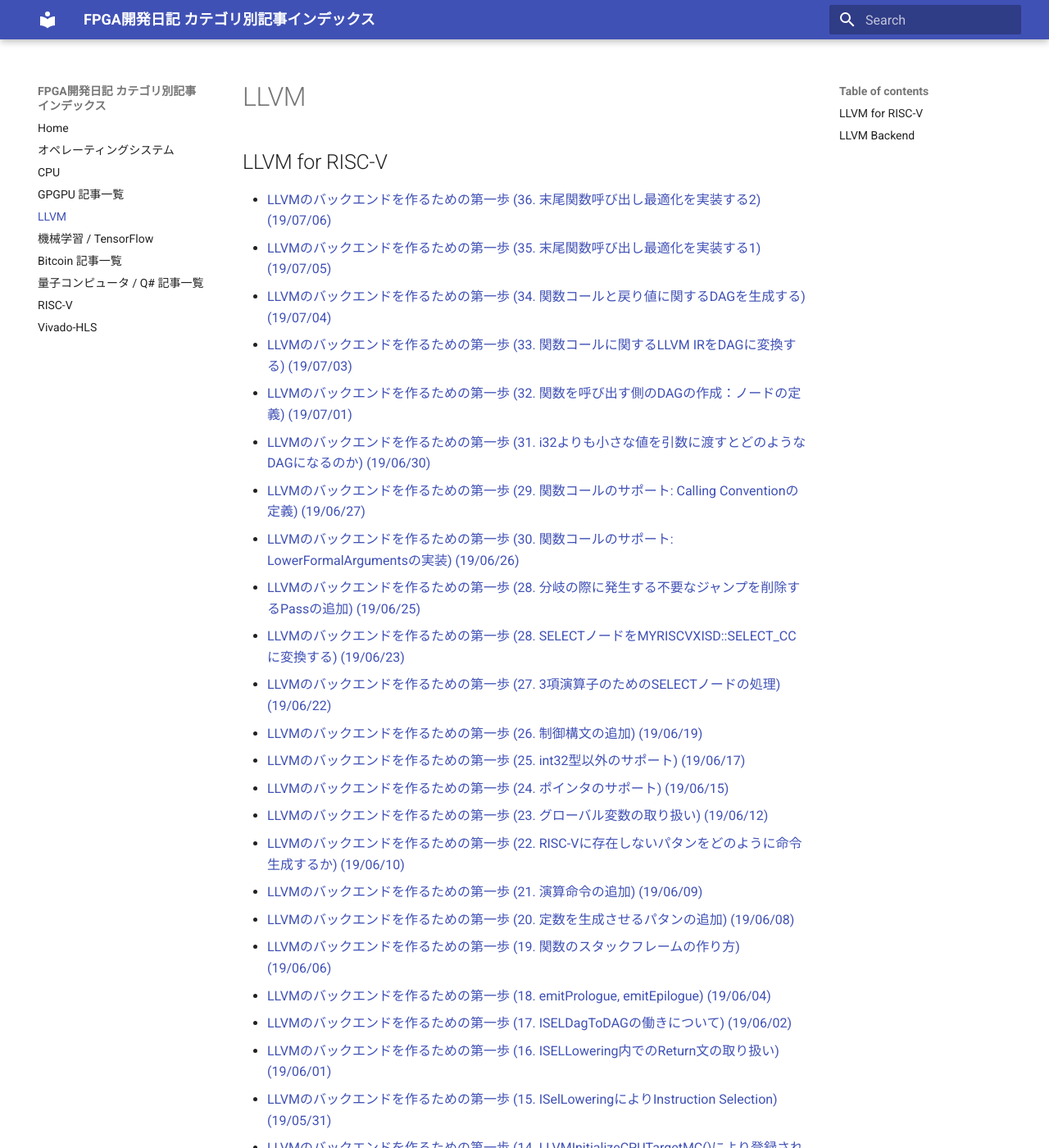
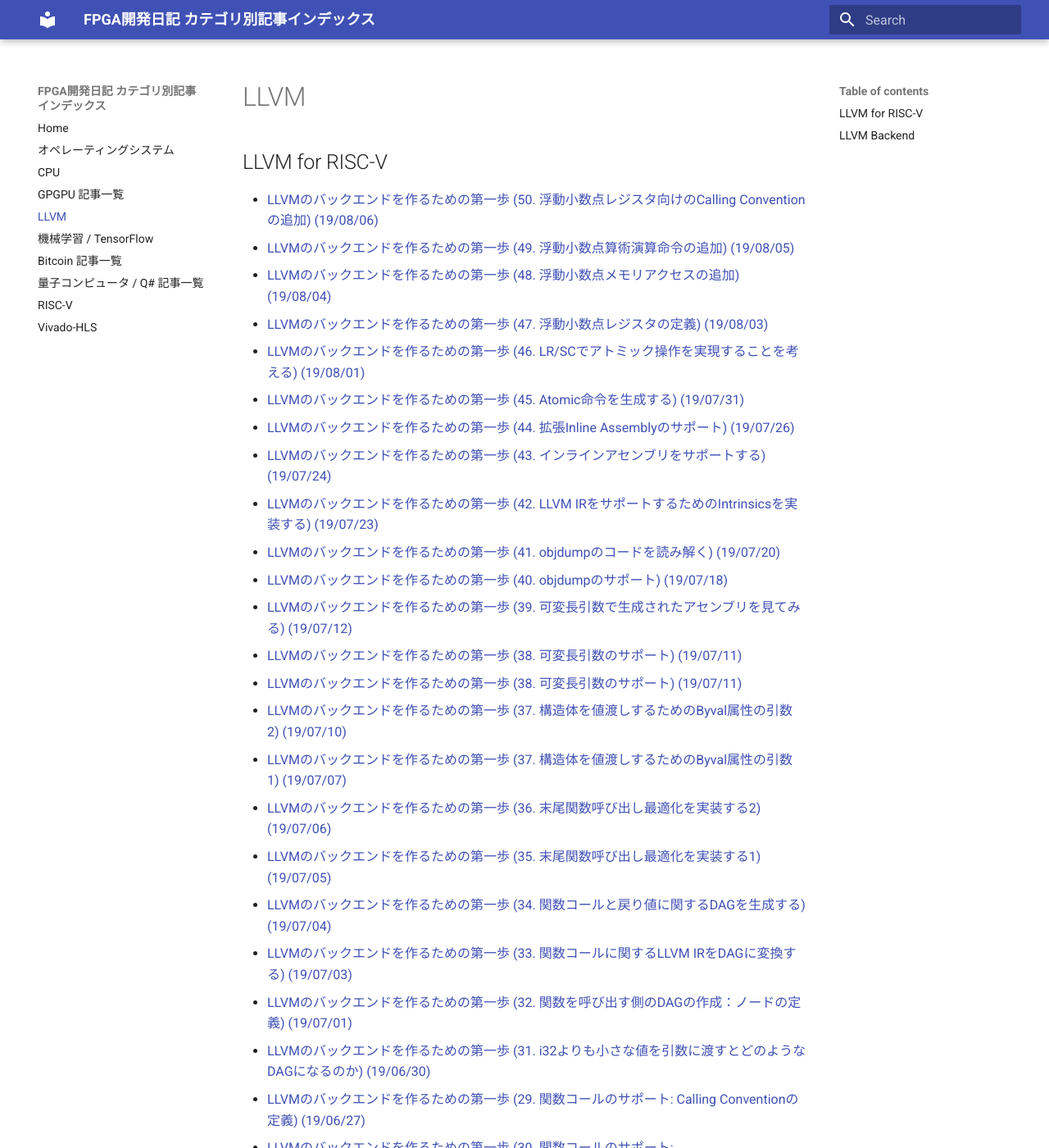
Before and after one commit to i4kimura/github_pages, an MkDocs documentation site: the page built from docs/llvm.md, in a window 1280 px wide and 1400 px high. Shown: the whole window at 82% size. Built offline with MkDocs 1.6.1 and Material for MkDocs 9.7.7, drawn with Linux system fonts in a browser that asks for light colours.

Commit message:
Func: 2019/07 entries

```diff
--- a/docs/llvm.md
+++ b/docs/llvm.md
@@ -2,6 +2,22 @@
 
 ## LLVM for RISC-V
 
+- [LLVMのバックエンドを作るための第一歩 (50. 浮動小数点レジスタ向けのCalling Conventionの追加) (19/08/06)](http://msyksphinz.hatenablog.com/entry/2019/08/02/232053)
+- [LLVMのバックエンドを作るための第一歩 (49. 浮動小数点算術演算命令の追加) (19/08/05)](http://msyksphinz.hatenablog.com/entry/2019/08/02/231157)
+- [LLVMのバックエンドを作るための第一歩 (48. 浮動小数点メモリアクセスの追加) (19/08/04)](http://msyksphinz.hatenablog.com/entry/2019/08/01/230712)
+- [LLVMのバックエンドを作るための第一歩 (47. 浮動小数点レジスタの定義) (19/08/03)](http://msyksphinz.hatenablog.com/entry/2019/08/01/225308)
+- [LLVMのバックエンドを作るための第一歩 (46. LR/SCでアトミック操作を実現することを考える) (19/08/01)](http://msyksphinz.hatenablog.com/entry/2019/08/01/040000)
+- [LLVMのバックエンドを作るための第一歩 (45. Atomic命令を生成する) (19/07/31)](http://msyksphinz.hatenablog.com/entry/2019/07/31/040000)
+- [LLVMのバックエンドを作るための第一歩 (44. 拡張Inline Assemblyのサポート) (19/07/26)](http://msyksphinz.hatenablog.com/entry/2019/07/26/040000)
+- [LLVMのバックエンドを作るための第一歩 (43. インラインアセンブリをサポートする) (19/07/24)](http://msyksphinz.hatenablog.com/entry/2019/07/24/040000)
+- [LLVMのバックエンドを作るための第一歩 (42. LLVM IRをサポートするためのIntrinsicsを実装する) (19/07/23)](http://msyksphinz.hatenablog.com/entry/2019/07/23/040000)
+- [LLVMのバックエンドを作るための第一歩 (41. objdumpのコードを読み解く) (19/07/20)](http://msyksphinz.hatenablog.com/entry/2019/07/20/130000)
+- [LLVMのバックエンドを作るための第一歩 (40. objdumpのサポート) (19/07/18)](http://msyksphinz.hatenablog.com/entry/2019/07/18/040000)
+- [LLVMのバックエンドを作るための第一歩 (39. 可変長引数で生成されたアセンブリを見てみる) (19/07/12)](http://msyksphinz.hatenablog.com/entry/2019/07/12/040000)
+- [LLVMのバックエンドを作るための第一歩 (38. 可変長引数のサポート) (19/07/11)](http://msyksphinz.hatenablog.com/entry/2019/07/11/225319)
+- [LLVMのバックエンドを作るための第一歩 (38. 可変長引数のサポート) (19/07/11)](http://msyksphinz.hatenablog.com/entry/2019/07/11/040000)
+- [LLVMのバックエンドを作るための第一歩 (37. 構造体を値渡しするためのByval属性の引数 2) (19/07/10)](http://msyksphinz.hatenablog.com/entry/2019/07/10/040000)
+- [LLVMのバックエンドを作るための第一歩 (37. 構造体を値渡しするためのByval属性の引数 1) (19/07/07)](http://msyksphinz.hatenablog.com/entry/2019/07/07/040000)
 - [LLVMのバックエンドを作るための第一歩 (36. 末尾関数呼び出し最適化を実装する2) (19/07/06)](http://msyksphinz.hatenablog.com/entry/2019/07/06/180000)
 - [LLVMのバックエンドを作るための第一歩 (35. 末尾関数呼び出し最適化を実装する1) (19/07/05)](http://msyksphinz.hatenablog.com/entry/2019/07/05/040000)
 - [LLVMのバックエンドを作るための第一歩 (34. 関数コールと戻り値に関するDAGを生成する) (19/07/04)](http://msyksphinz.hatenablog.com/entry/2019/07/04/040000)
```
Also changed, not shown: docs/cpu.md (+7 -0 lines), docs/riscv.md (+2 -0 lines).
